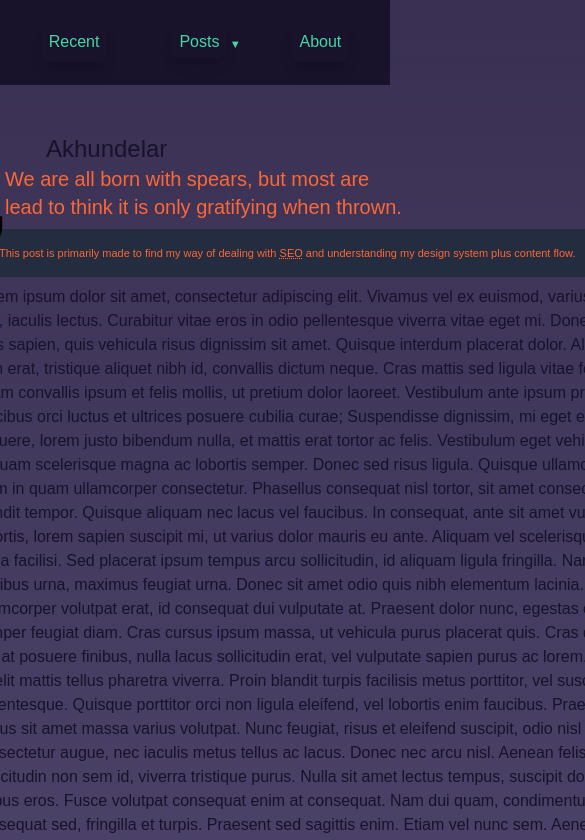
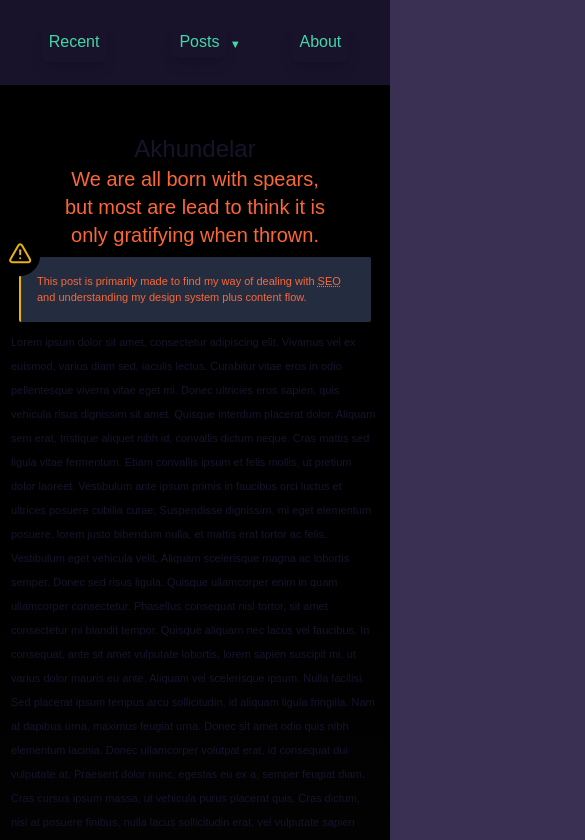
Before and after one commit to KXzeno/karnovah-blog, a Next.js app: page /posts/akhundelar in a window 390 px wide. Shown: the top 840 px of the page, 585 px wide, since content can reach past the window. Built offline with nearby package versions, Linux system fonts and the light colour scheme; a web font is replaced by a local one.

Commit message:
style: enforce responsive design for 648 <> 768

```diff
--- a/app/posts/pages.css
+++ b/app/posts/pages.css
@@ -13,21 +13,24 @@
   }
 
   h3 {
-    @apply text-base;
+    @apply text-base max-sm:text-[11px];
   }
 
   h4 {
     @apply text-inherit;
   }
+  body {
+    @apply bg-gradient-to-b from-black from-20% via-[#0F0F0F] via-85% to-[#222831] to-90% max-sm:w-screen;
+  }
 }
 
 @layer utilities {
   div.body-layout {
-    @apply grid relative grid-cols-[minmax(79%,95%),minmax(5%,21%)] text-[11px] mt-[3rem] place-items-center gap-[3rem] w-max mx-auto;
+    @apply md:grid relative grid-cols-[minmax(79%,95%),minmax(5%,21%)] text-[11px] mt-[3rem] place-items-center gap-[3rem] w-max mx-auto;
   }
 
   .body-layout > *:nth-child(1) {
-    @apply w-[43rem];
+    @apply w-[43rem] max-sm:w-[23rem];
   }
 
   .body-layout > *:nth-child(2) {
@@ -43,12 +46,14 @@
   }
 
   .sub-heading div h2 {
-    @apply text-balance px-8;
+    @apply text-balance px-8 max-sm:text-center;
   }
 
+  article.post h1 {
+    @apply max-w-max md:translate-x-[73px] max-sm:mx-auto;
+  }
 
-  article.post h1 {
-    @apply max-w-max translate-x-[73px];
+  section.primary-content {
   }
 
   hgroup {
@@ -61,6 +66,6 @@
 
 @layer components {
   .right-margin {
-    @apply grid sticky justify-self-center self-start top-0 w-max grid-cols-1 place-items-center;
+    @apply max-sm:collapse grid sticky justify-self-center self-start top-0 w-max grid-cols-1 place-items-center;
   }
 }
```
